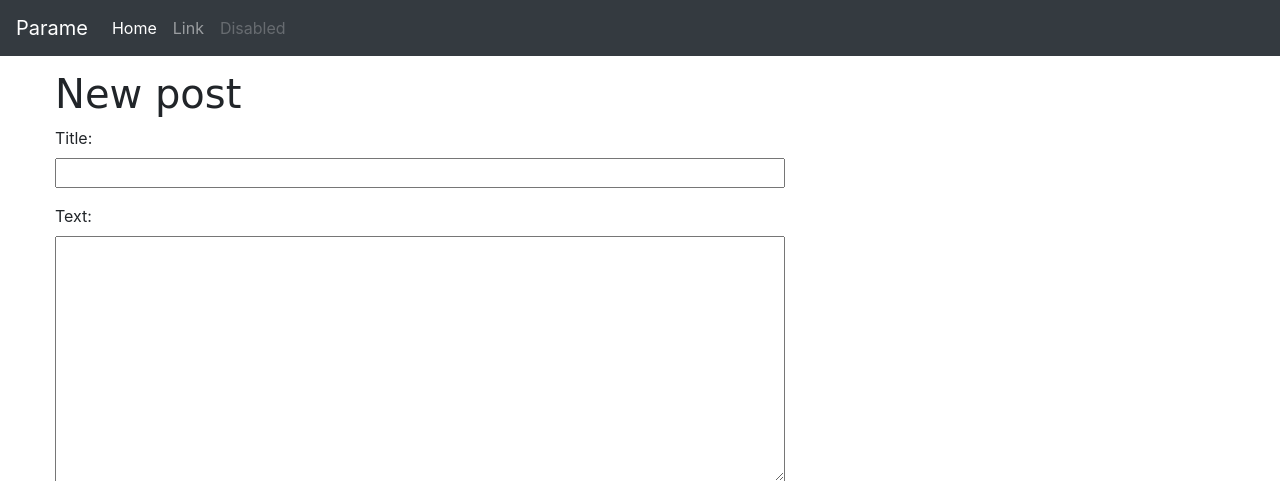
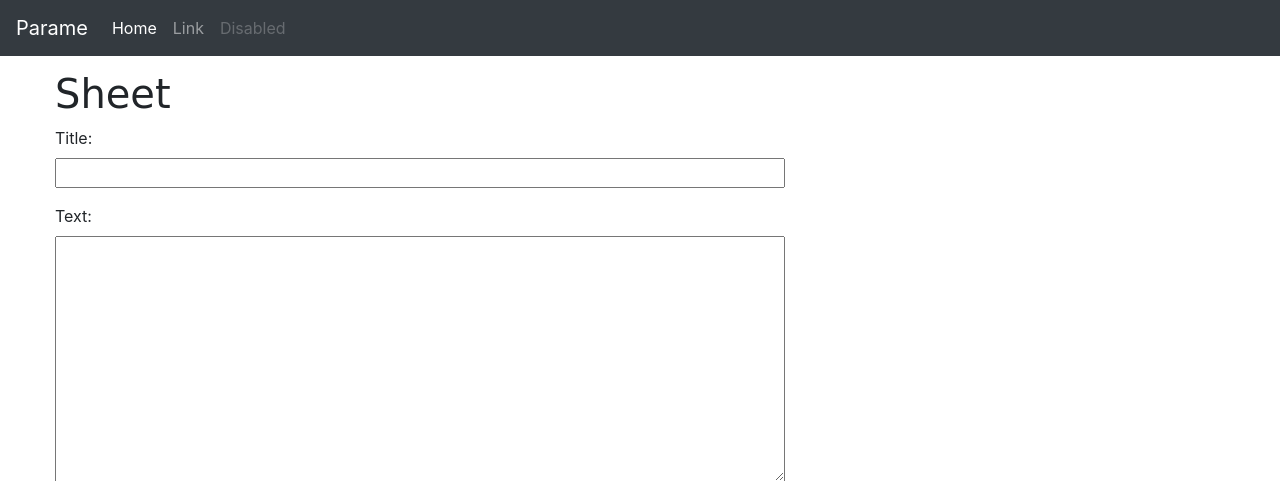
Before and after one commit to kazuhironakamur/Parame, a Django app: template parame/templates/parame/sheet/edit.html in a window 1280 px wide. Shown: the top 481 px of the page. Run offline with Django 3.2, Linux system fonts and the light colour scheme; the template is opened without the code that fills it: values that come from a table or form of the project are taken from there, others are empty; some libraries are stand-ins or nearby versions.

Commit message:
編集画面の見出しの誤字を修正

```diff
--- a/parame/templates/parame/sheet/edit.html
+++ b/parame/templates/parame/sheet/edit.html
@@ -1,7 +1,7 @@
 {% extends 'parame/base.html' %}
 
 {% block content %}
-    <h1>New post</h1>
+    <h1>Sheet</h1>
     <form method="POST" class="post-form">{% csrf_token %}
         {{ form.as_p }}
         <button type="submit" class="save btn btn-default">Save</button>
```
